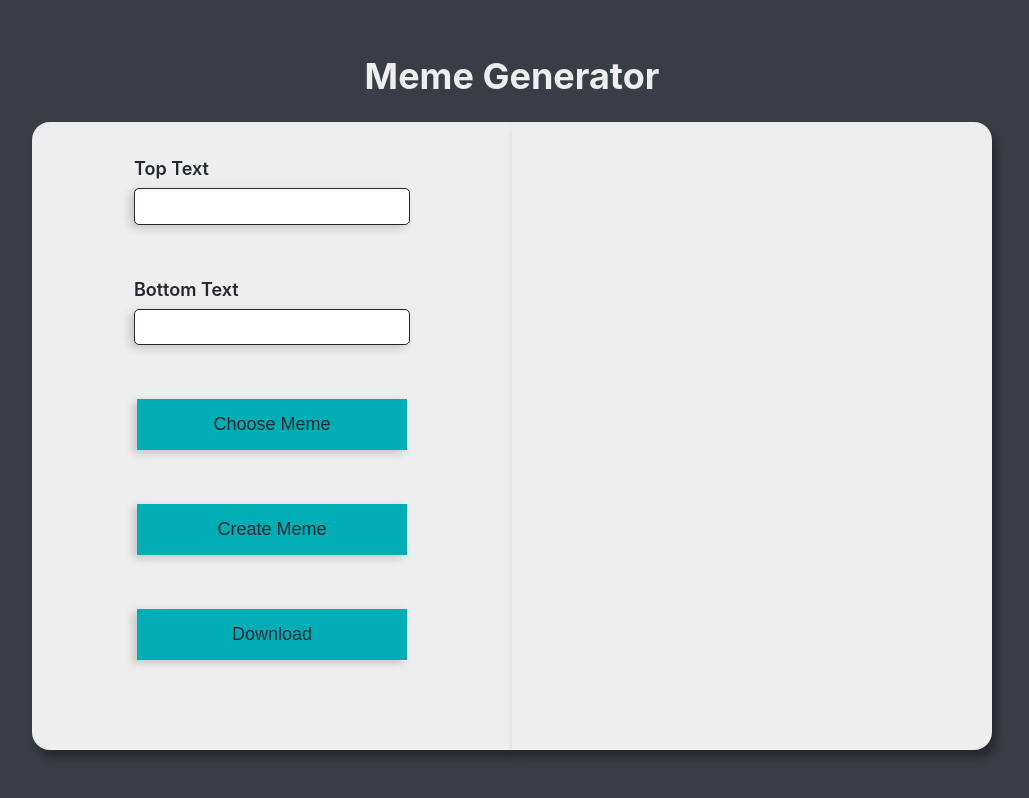
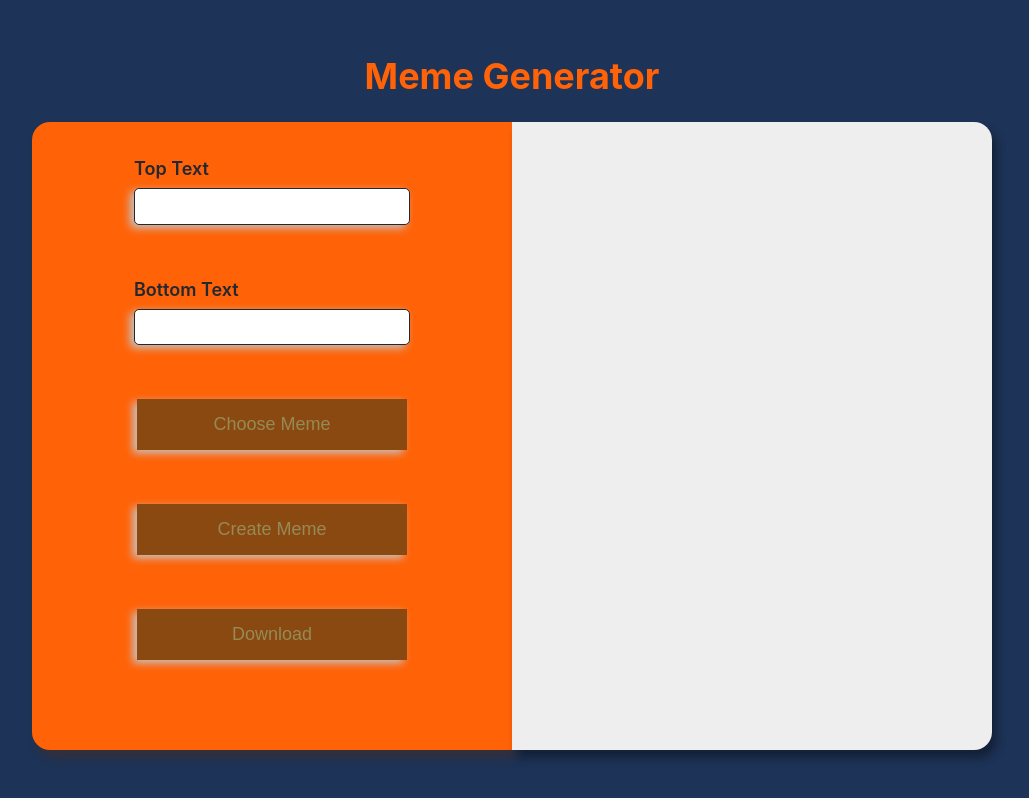
Before and after one commit to Sumit-Heliwal/Automatic-meme-generator, a React (Create React App) app: page / in a window 1280 px wide. Shown: the whole page, without its empty margins (128-1157 px from the left). Built offline with nearby package versions, Linux system fonts and the light colour scheme; no server answers.

Commit message:
COLOR UPDATE

```diff
--- a/src/index.css
+++ b/src/index.css
@@ -7,7 +7,7 @@ input {
 
 body {
   margin: 0;
-  background-color: #393e46;
+  background-color: #1d3357;
   box-sizing: border-box;
   font-family: -apple-system, BlinkMacSystemFont, 'Segoe UI', 'Roboto', 'Oxygen',
     'Ubuntu', 'Cantarell', 'Fira Sans', 'Droid Sans', 'Helvetica Neue',
@@ -32,7 +32,7 @@ h1 {
   grid-column: 2 / span 2;
   text-align: center;
   margin-top: 3rem;
-  color: #eeeeee;
+  color: #ff6207;
 }
 
 /* Styling the left part of the main site */
@@ -43,9 +43,9 @@ h1 {
   align-items: center;
   justify-content: center;
   padding: 2rem;
-  background-color: #eeeeee;
+  background-color: #ff6207;
   border-radius: 1rem 0 0 1rem;
-  box-shadow: 0.278rem 0.444rem 0.556rem #0000005c;
+  box-shadow: 0.278rem 0.444rem 0.556rem #5b290a5c;
 }
 
 label {
@@ -73,8 +73,8 @@ button {
 }
 
 button {
-  background-color: #00adb5;
-  color: #222831;
+  background-color: #6b4314c9;
+  color: #968a56;
   border: none;
   padding: 0.833rem 1.778rem;
   text-align: center;
```
Also changed, not shown: 1 other file (tests, documents, lock files or other folders).
